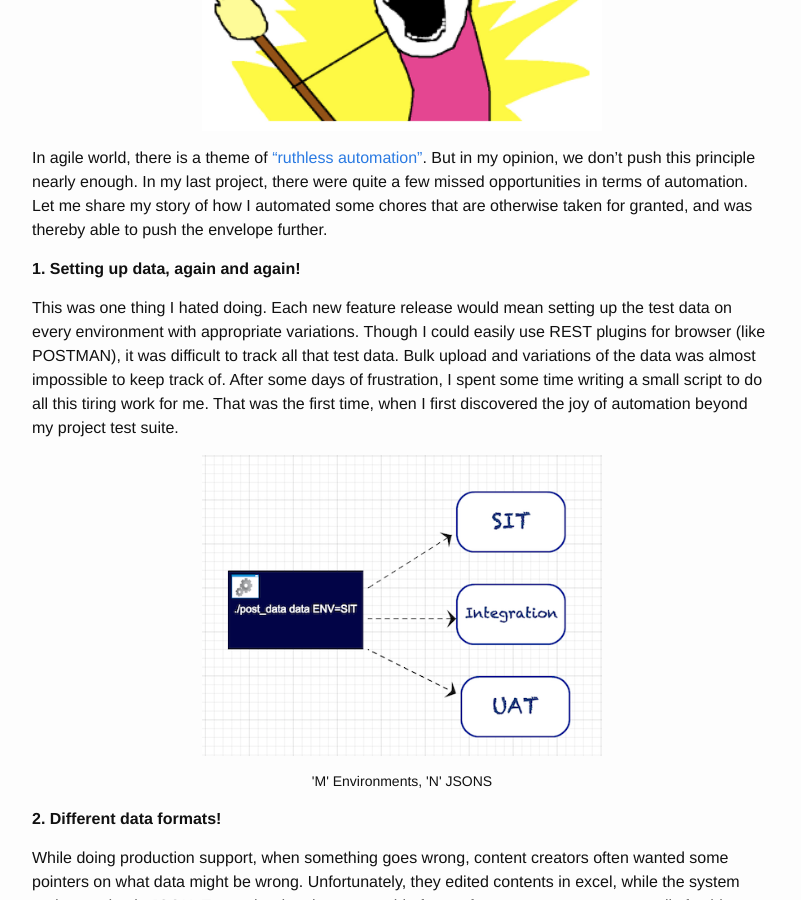
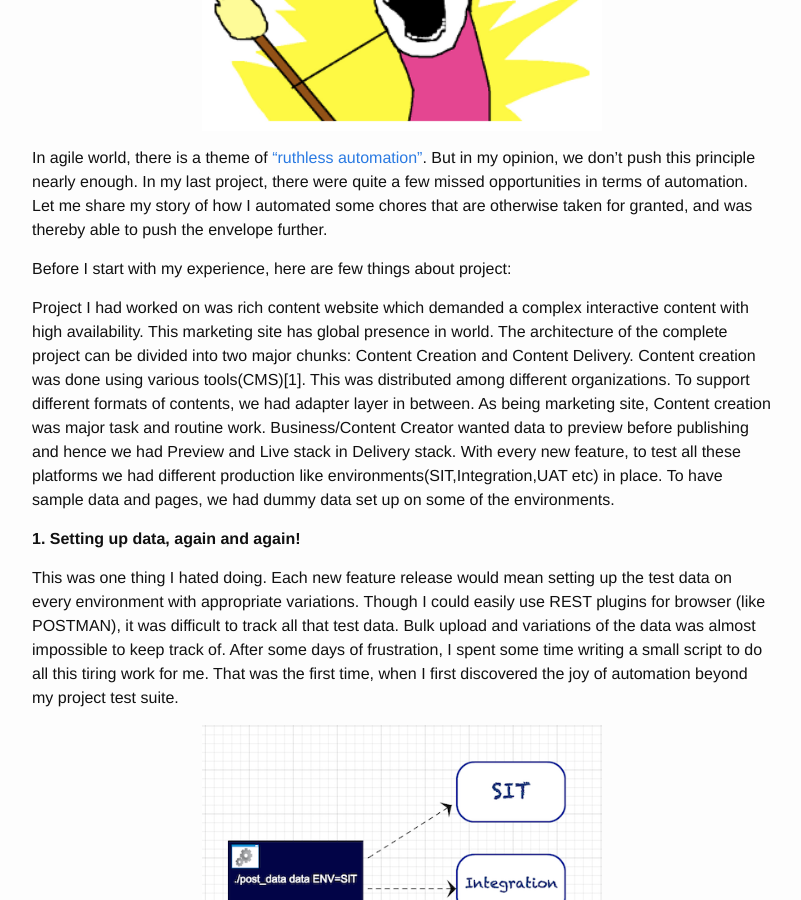
Before and after one commit to pritibiyani/pritibiyani.github.io, a Jekyll site: the page built from _posts/2014-11-25-automate-all-things.markdown, in a window 1280 px wide and 900 px high, scrolled down 369 px. Shown: the whole window, without its empty margins (238-1039 px from the left). Built offline with Jekyll 4.4.1, drawn with Linux system fonts in a browser that asks for light colours; comment, search, counter and statistics services are not loaded.

Commit message:
Added more content

```diff
--- a/_posts/2014-11-25-automate-all-things.markdown
+++ b/_posts/2014-11-25-automate-all-things.markdown
@@ -10,6 +10,17 @@ categories: agile testing
 </p>
 
 In agile world, there is a theme of  <a href="https://www.google.co.in/webhp?sourceid=chrome-instant&ion=1&espv=2&ie=UTF-8#q=ruthless automation">"ruthless automation"</a>. But in my opinion, we don't push this principle nearly enough. In my last project, there were quite a few missed opportunities in terms of automation. Let me share my story of how I automated some chores that are otherwise taken for granted, and was thereby able to push the envelope further.
+
+Before I start with my experience, here are few things about project:
+
+Project I had worked on was rich content website which demanded a complex interactive content with high availability. This marketing site has global presence in world.
+The architecture of the complete project can be divided into two major chunks: Content Creation and Content Delivery.
+Content creation was done using various tools(CMS)[1]. This was distributed among different organizations.
+To support different formats of contents, we had adapter layer in between.
+As being marketing site, Content creation was major task and routine work.
+Business/Content Creator wanted data to preview before publishing and hence we had Preview and Live stack in Delivery stack.
+With every new feature, to test all these platforms we had different production like environments(SIT,Integration,UAT etc) in place.
+To have sample data and pages, we had dummy data set up on some of the environments.
 
 **1. Setting up data, again and again!**
 
```
